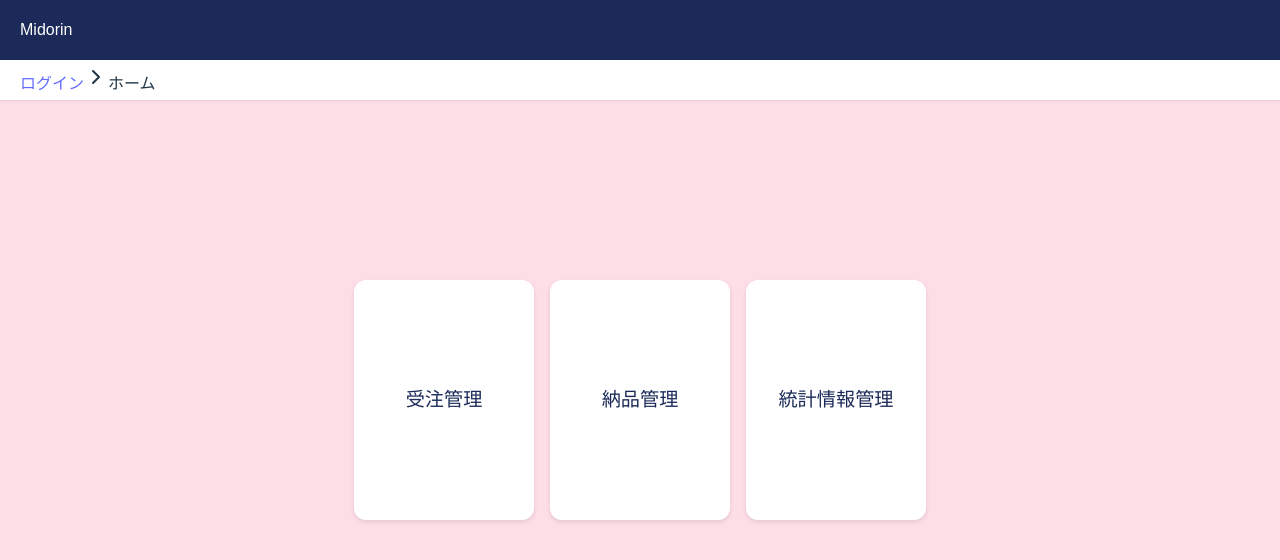
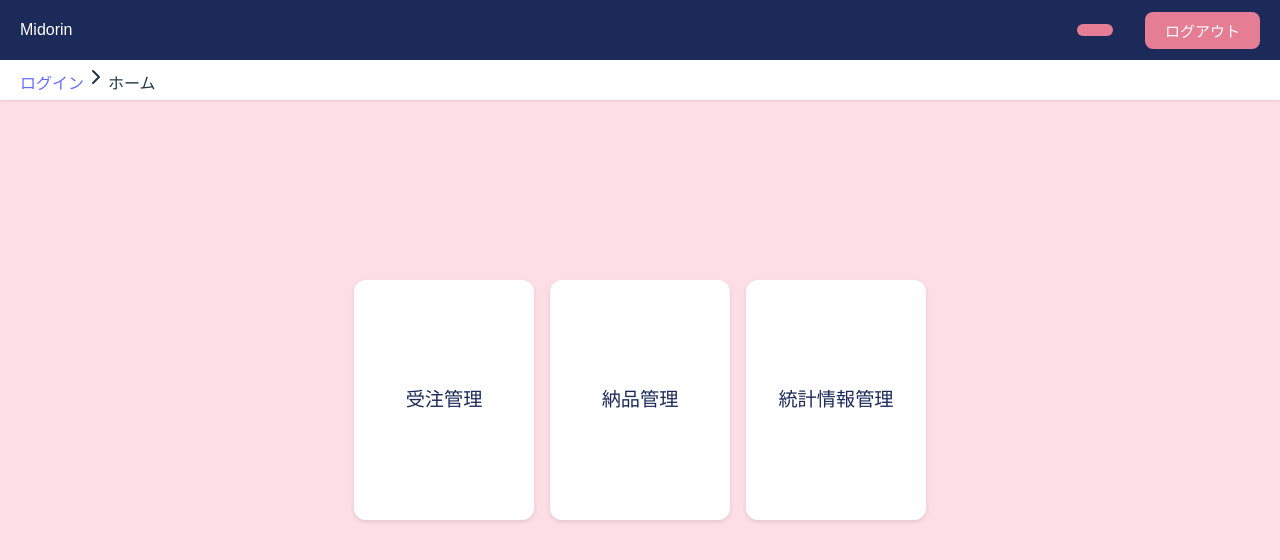
Before and after one commit to sugichan-a/SystemDev_teamD, a React (Vite) app in the folder frontend/: page /home in a window 1280 px wide. Shown: the top 560 px of the page. Built offline with nearby package versions, Linux system fonts and the light colour scheme; sample sign-in values are in the browser's storage.

Commit message:
ログアウトボタン実装

```diff
--- a/frontend/src/Pages/HomePage.jsx
+++ b/frontend/src/Pages/HomePage.jsx
@@ -1,17 +1,17 @@
+
 import React from 'react';
 import '../App.css';
 import { useNavigate } from 'react-router-dom';
 import Breadcrumbs from '../components/breadcrumbs';
+import HeaderNav from '../components/HeaderNav';
 
 const HomePage = () => {
   const navigate = useNavigate();
 
   return (
     <div className="App">
-      {/* 上部の紺色ナビバー */}
-      <nav className="navbar">
-        <div className="navbar-brand">Midorin</div>
-      </nav>
+      {/* 上部のナビバー（店舗名・ログアウトボタン付き） */}
+      <HeaderNav />
 
       {/* 白色のパンくずリスト風ナビバー */}
       <nav className="breadcrumb">
--- a/frontend/src/Pages/StatsPage.jsx
+++ b/frontend/src/Pages/StatsPage.jsx
@@ -1,4 +1,3 @@
-
 import React, { useState } from 'react';
 import '../App.css';
 import Breadcrumbs from '../components/breadcrumbs';
@@ -6,12 +5,12 @@ import NavButton from '../components/button/NavButton';
 import HeaderNav from '../components/HeaderNav';
 import { useDeliveryContext } from '../contexts/DeliveryContext';
 import { useNavigate } from 'react-router-dom';
+import LogoutButton from '../components/LogoutButton';
 
 const StatsPage = () => {
   const { deliveries } = useDeliveryContext();
   const [nameFilter, setNameFilter] = useState('');
   const navigate = useNavigate(); // 追加
-
   // 顧客ごとに集計（売上高・リードタイム例）
   const customerStats = deliveries
     .filter(item => !nameFilter || item.name.includes(nameFilter))
@@ -32,7 +31,6 @@ const StatsPage = () => {
       }
       return acc;
     }, {});
-
   // テーブル用データ
   const tableData = Object.entries(customerStats).map(([name, stat]) => ({
     name,
@@ -40,12 +38,20 @@ const StatsPage = () => {
     leadTime: stat.leadTimes.length ? (stat.leadTimes.reduce((a, b) => a + b, 0) / stat.leadTimes.length).toFixed(1) + '日' : '-',
     details: stat.details,
   }));
-
   return (
     <div className="App">
       {/* ヘッダー（店舗名表示付き） */}
       <HeaderNav />
-      <nav className="breadcrumb"><Breadcrumbs /></nav>
+      <nav
+        className="breadcrumb"
+        style={{
+          display: 'flex',
+          alignItems: 'center',
+          justifyContent: 'space-between'
+        }}
+      >
+        <Breadcrumbs />
+      </nav>
       <div className="main-content column-layout">
         <div className="tab-buttons">
           <NavButton to="/orders">受注管理</NavButton>
@@ -96,5 +102,4 @@ const StatsPage = () => {
     </div>
   );
 };
-
 export default StatsPage;
--- a/frontend/src/components/HeaderNav.jsx
+++ b/frontend/src/components/HeaderNav.jsx
@@ -1,6 +1,7 @@
+
 import React from 'react';
-import { useNavigate } from 'react-router-dom';
-import Button from './Button';
+import LogoutButton from './LogoutButton';
+
 
 const HeaderNav = () => {
   // localStorageから店舗名を取得
@@ -8,8 +9,11 @@ const HeaderNav = () => {
   return (
     <nav className="navbar" style={{ display: 'flex', justifyContent: 'space-between', alignItems: 'center' }}>
       <div className="navbar-brand">Midorin</div>
-      <div style={{ fontWeight: 'bold', color: '#fff', fontSize: 16, background: '#e57d94', borderRadius: 12, padding: '6px 18px', marginRight: 12 }}>
-        {storeName ? `店舗: ${storeName}` : ''}
+      <div style={{ display: 'flex', alignItems: 'center', gap: 16 }}>
+        <div style={{ fontWeight: 'bold', color: '#fff', fontSize: 16, background: '#e57d94', borderRadius: 12, padding: '6px 18px' }}>
+          {storeName ? `店舗: ${storeName}` : ''}
+        </div>
+        <LogoutButton />
       </div>
     </nav>
   );
--- /dev/null
+++ b/frontend/src/components/LogoutButton.jsx
@@ -0,0 +1,35 @@
+import React from 'react';
+import { useNavigate } from 'react-router-dom';
+
+const LogoutButton = () => {
+  const navigate = useNavigate();
+
+  const handleLogout = () => {
+    if (window.confirm('ログアウトしますか？')) {
+      localStorage.removeItem('userToken');
+      localStorage.removeItem('selectedStore');
+      navigate('/login');
+    }
+  };
+
+  return (
+    <button
+      onClick={handleLogout}
+      style={{
+        background: '#e57d94',
+        color: '#fff',
+        border: 'none',
+        borderRadius: 8,
+        padding: '8px 20px',
+        fontWeight: 'bold',
+        fontSize: 15,
+        cursor: 'pointer',
+        marginLeft: 16
+      }}
+    >
+      ログアウト
+    </button>
+  );
+};
+
+export default LogoutButton;
```
